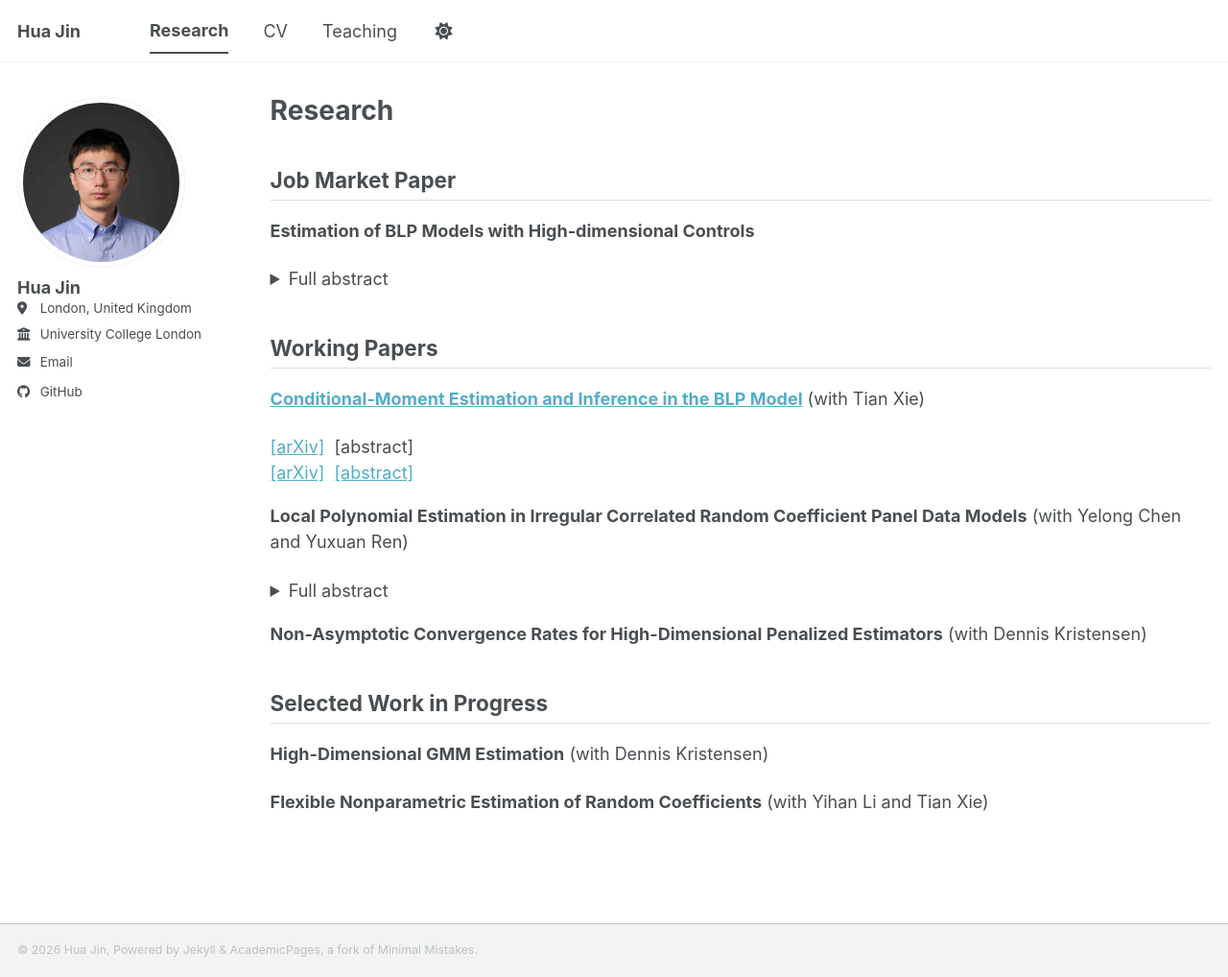
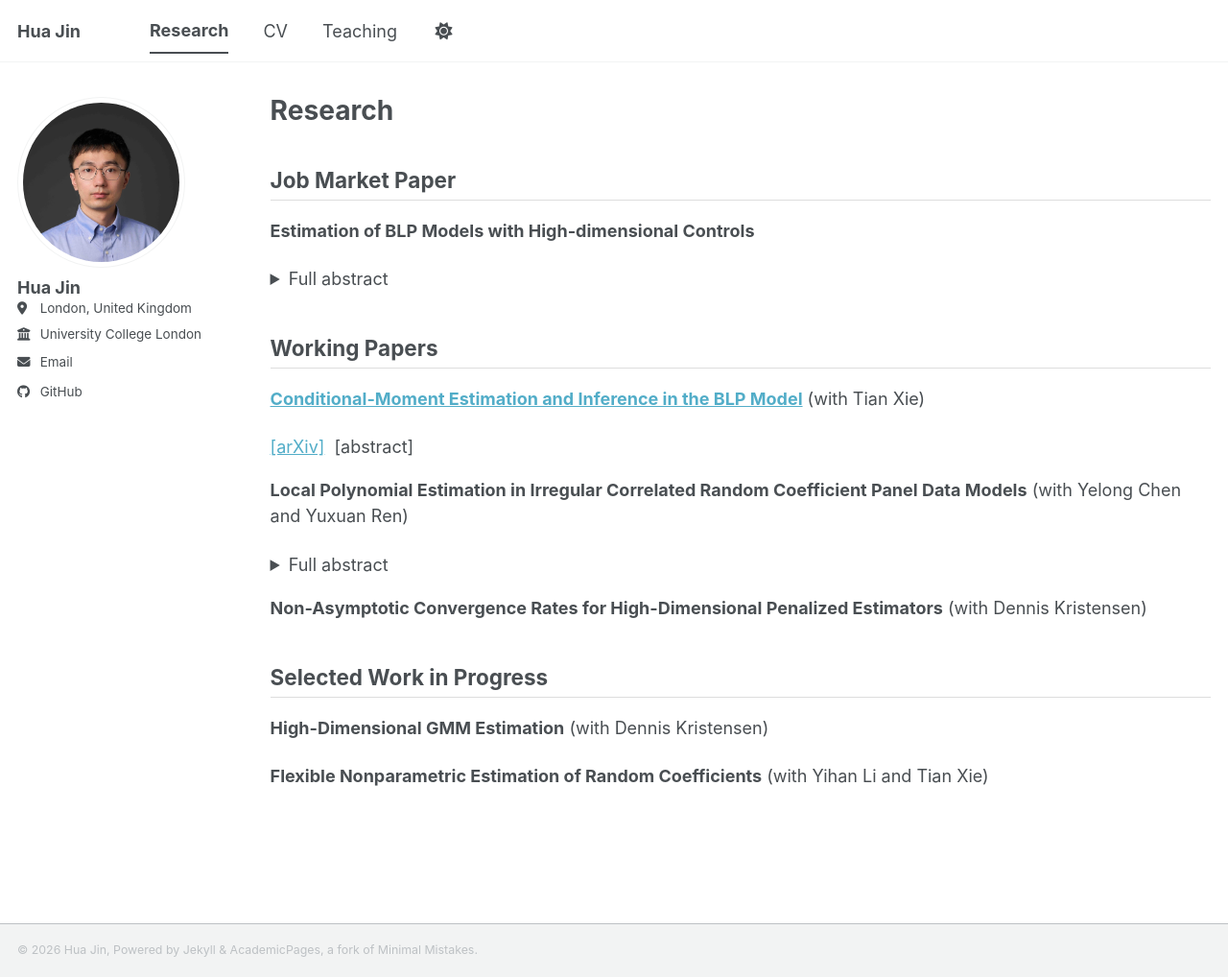
Before and after one commit to huajin-econ/huajin-econ.github.io, a Jekyll site: the page built from _pages/research.md, in a window 1280 px wide and 1018 px high. Shown: the whole window at 96% size. Built offline with Jekyll 4.4.1, drawn with Linux system fonts in a browser that asks for light colours; a style sheet for code colours, icons or effects is not loaded.

Commit message:
Update research.md by removing unnecessary content
Removed links and abstract section from the research page.

```diff
--- a/_pages/research.md
+++ b/_pages/research.md
@@ -28,15 +28,7 @@ The random-coefficient demand model of Berry, Levinsohn, and Pakes (1995) is com
 
 </details>
 </div>
-<div>
-<a href="https://arxiv.org/abs/2609.15736" target="_blank">[arXiv]</a>&nbsp;&nbsp;<a href="#" onclick="var d=document.getElementById('abs1'); d.style.display = d.style.display==='none'?'block':'none'; return false;">[abstract]</a>
-</div>
 
-<div id="abs1" style="display:none" markdown="1">
-
-[摘要全文]
-
-</div>
 
 **Local Polynomial Estimation in Irregular Correlated Random Coefficient Panel Data Models** (with Yelong Chen and Yuxuan Ren)
 
```
